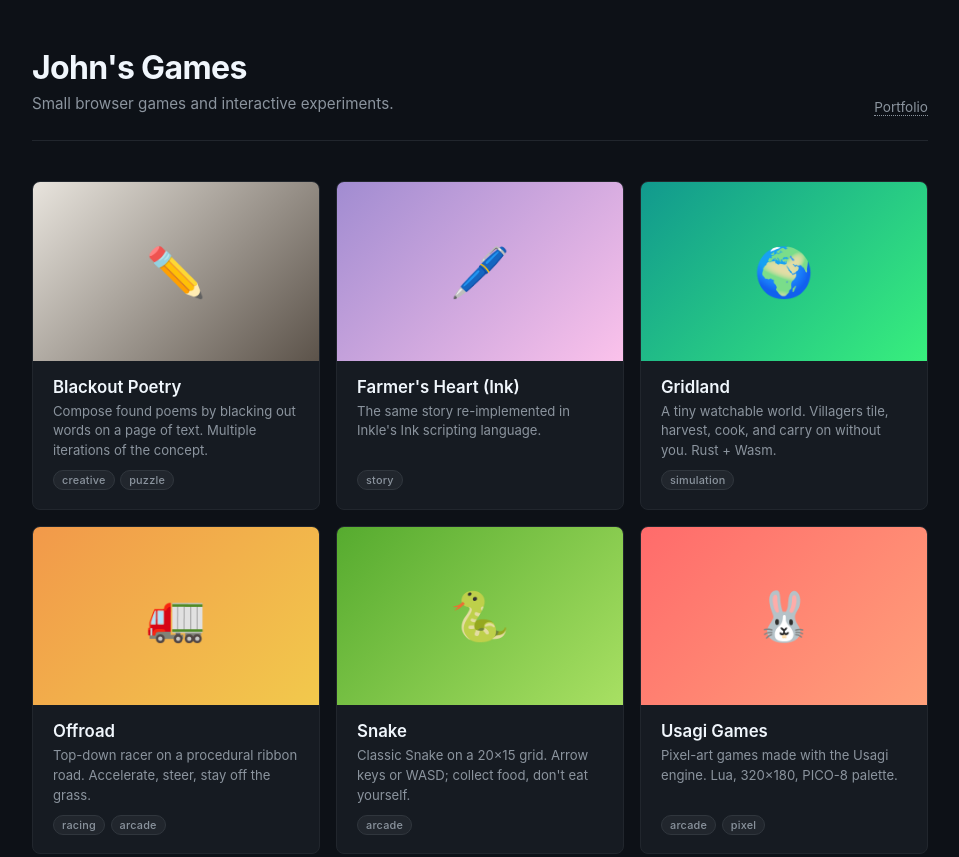
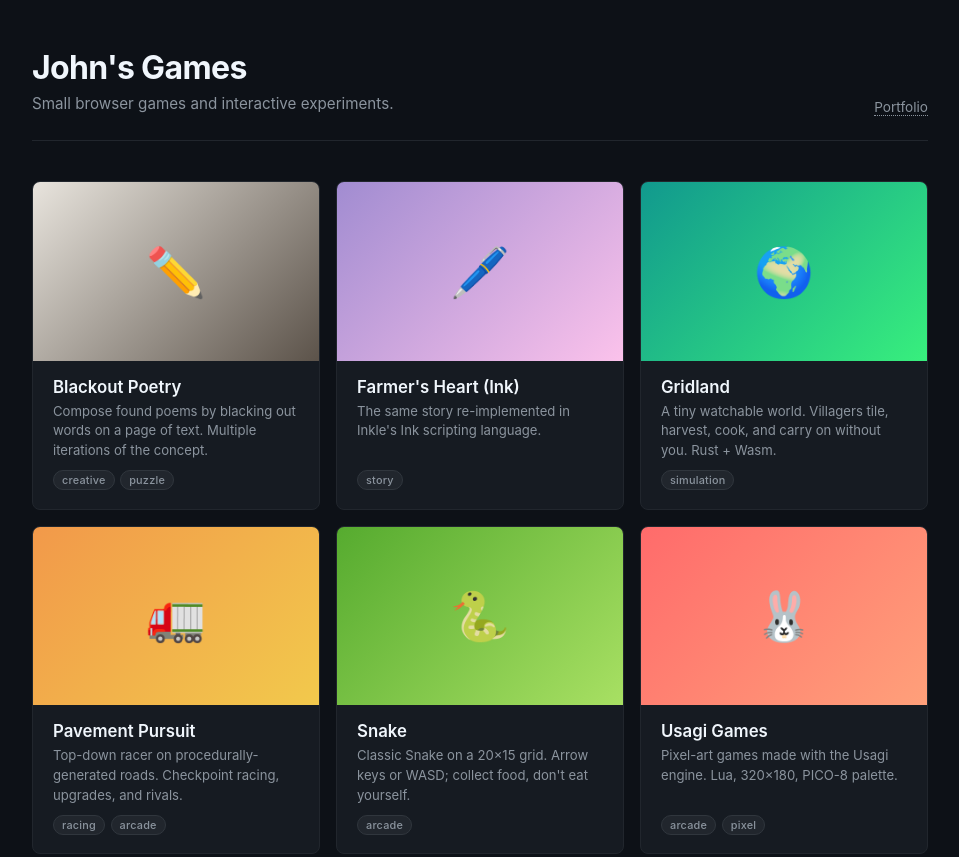
Before and after one commit to Johnesco/games, a plain HTML site: page index.html in a window 1280 px wide. Shown: the top 857 px of the page, without its empty margins (160-1119 px from the left). Drawn offline with Linux system fonts and the light colour scheme; no server answers.

Commit message:
feat(pavement): rename Offroad to Pavement Pursuit + Ghost Race mode
- Rename: repo dir offroad/ -> pavement/, all user-facing text, localStorage
  keys (pavement_pursuit_*), console banners; docs updated with rename notes
- Seeded RNG: world randomness (road/items/traffic spawns/weather/rivals) now
  draws from mulberry32 streams derived from (worldSeed, raceNumber); ?seed=
  pins a season; debug knobs seed()/setSeed()/genRows() verify determinism
- Ghost Race mode: seed + length (SPRINT 1 / RACE 3 / ENDURO 5) time-trial vs
  your own recorded ghost (10Hz samples, localStorage, first-or-faster saves,
  cap 20); translucent replay car; YOU-vs-GHOST score panel; free upgrade
  try-out loadout; generateRow speed input pinned while ghost-active so the
  road is a pure function of seed+length
- Title rebuilt: 3 pages (main / game type / graphics); CHOOSE GAME -> pick
  mode + settings -> START RACE from the game-type page; live bot-driven
  attract-mode world behind a scrim with outlined text; seed entry via DOM
  input overlay (window.prompt crashes app webviews)
- In-race settings menu moved from TIME-sign tap to a gear button (pause +
  zoom/quality/AA + restart + resume)
- Bot/rivals anti-zigzag: lane-change side commitment, cooldown scaled by
  pace rank (fastest rival free, slower ones hold longer; player-bot 24f)

Co-Authored-By: Claude Fable 5 <noreply@anthropic.com>

```diff
--- a/index.html
+++ b/index.html
@@ -218,7 +218,7 @@
     { slug: 'blackout',    title: 'Blackout Poetry',        desc: 'Compose found poems by blacking out words on a page of text. Multiple iterations of the concept.', tags: ['creative', 'puzzle'],     colors: ['#e8e4dd', '#5c534a'], icon: '✏️' },
     { slug: 'farmink',     title: "Farmer's Heart (Ink)",   desc: "The same story re-implemented in Inkle's Ink scripting language.",                                 tags: ['story'],                  colors: ['#a18cd1', '#fbc2eb'], icon: '🖊️' },
     { slug: 'gridland',    title: 'Gridland',               desc: 'A tiny watchable world. Villagers tile, harvest, cook, and carry on without you. Rust + Wasm.',   tags: ['simulation'],             colors: ['#11998e', '#38ef7d'], icon: '🌍', href: 'gridland/www/' },
-    { slug: 'offroad',     title: 'Offroad',                desc: 'Top-down racer on a procedural ribbon road. Accelerate, steer, stay off the grass.',              tags: ['racing', 'arcade'],       colors: ['#f2994a', '#f2c94c'], icon: '🚛' },
+    { slug: 'pavement-pursuit', title: 'Pavement Pursuit',      desc: 'Top-down racer on procedurally-generated roads. Checkpoint racing, upgrades, and rivals.',          tags: ['racing', 'arcade'],       colors: ['#f2994a', '#f2c94c'], icon: '🚛' },
     { slug: 'snake',       title: 'Snake',                  desc: "Classic Snake on a 20×15 grid. Arrow keys or WASD; collect food, don't eat yourself.",       tags: ['arcade'],                 colors: ['#56ab2f', '#a8e063'], icon: '🐍' },
     { slug: 'usagi',       title: 'Usagi Games',            desc: 'Pixel-art games made with the Usagi engine. Lua, 320×180, PICO-8 palette.',                 tags: ['arcade', 'pixel'],        colors: ['#ff6b6b', '#ffa07a'], icon: '🐰' },
     { slug: 'ca',          title: 'Cellular Automata',      desc: "Life-like, Elementary, Brian's Brain, Wireworld, and Cyclic automata. Marching squares and pixel render modes.", tags: ['simulation', 'toy'], colors: ['#00aa77', '#00d2ff'], icon: '🔬' },
```
